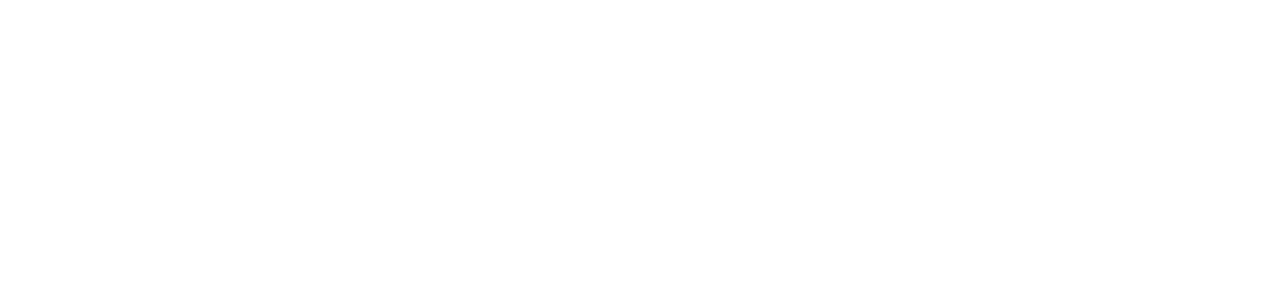
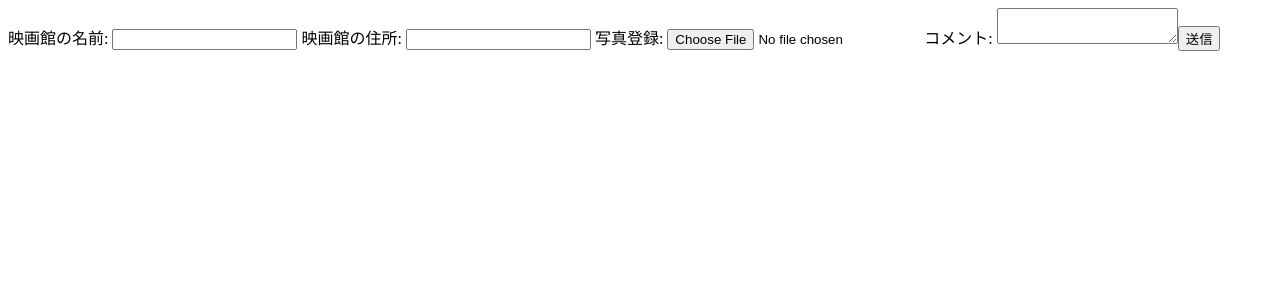
Before and after one commit to nanami69/frontend, a Nuxt app: page /form in a window 1280 px wide. Before the commit this address had no page. Shown: the top 300 px of the page. Built offline with nearby package versions, Linux system fonts and the light colour scheme.

Commit message:
feat: create form

```diff
--- /dev/null
+++ b/components/Button.vue
@@ -0,0 +1,15 @@
+<template>
+    <button @click="$emit('click')">
+      <slot></slot>
+    </button>
+  </template>
+
+  <script>
+    export default {
+        name: 'Button'
+    }
+  </script>
+
+  <style scoped>
+  /* CSSのスタイルを記述する */
+  </style>
--- a/pages/about.vue
+++ b/pages/about.vue
@@ -2,6 +2,7 @@
   <div>
     <h1>About Page</h1>
     <p>This is the about page</p>
+    <Button @click="goToFormPage">Go to Form Page</Button>
     <map-view></map-view>
   </div>
 </template>
@@ -9,12 +10,18 @@
 <script>
 import leafletPlugin from '~/plugins/leaflet.client';
 import MapView from '~/components/MapView';
+import Button from '~/components/Button'
 
 export default {
-
   plugins: [leafletPlugin],
   components: {
-    MapView
+    MapView,
+    Button
   },
+  methods: {
+    goToFormPage() {
+      this.$router.push('/form')
+    }
+  }
 }
 </script>
--- /dev/null
+++ b/pages/form.vue
@@ -0,0 +1,51 @@
+<template>
+    <div>
+      <form @submit.prevent="submitForm">
+        <label>
+          映画館の名前:
+          <input type="text" v-model="name" required>
+        </label>
+        <label>
+          映画館の住所:
+          <input type="text" v-model="address" required>
+        </label>
+        <label>
+          写真登録:
+          <input type="file" v-on:change="onFileChange">
+        </label>
+        <label>
+          コメント:
+          <textarea v-model="comment"></textarea>
+        </label>
+        <button type="submit">送信</button>
+      </form>
+    </div>
+  </template>
+
+  <script>
+    export default {
+        data() {
+            return {
+                name: '',
+                address: '',
+                photo: null,
+                comment: '',
+            }
+        },
+        methods: {
+            submitForm() {
+                // フォームの送信処理
+                // axiosなどを使ってバックエンドにフォームの内容を送信する
+                console.log('submit form', this.name, this.address, this.photo, this.comment);
+                // 送信後にフォームを初期化する
+                this.name = '';
+                this.address = '';
+                this.photo = null;
+                this.comment = '';
+            },
+            onFileChange(e) {
+                this.photo = e.target.files[0];
+            }
+        }
+    }
+  </script>
```
